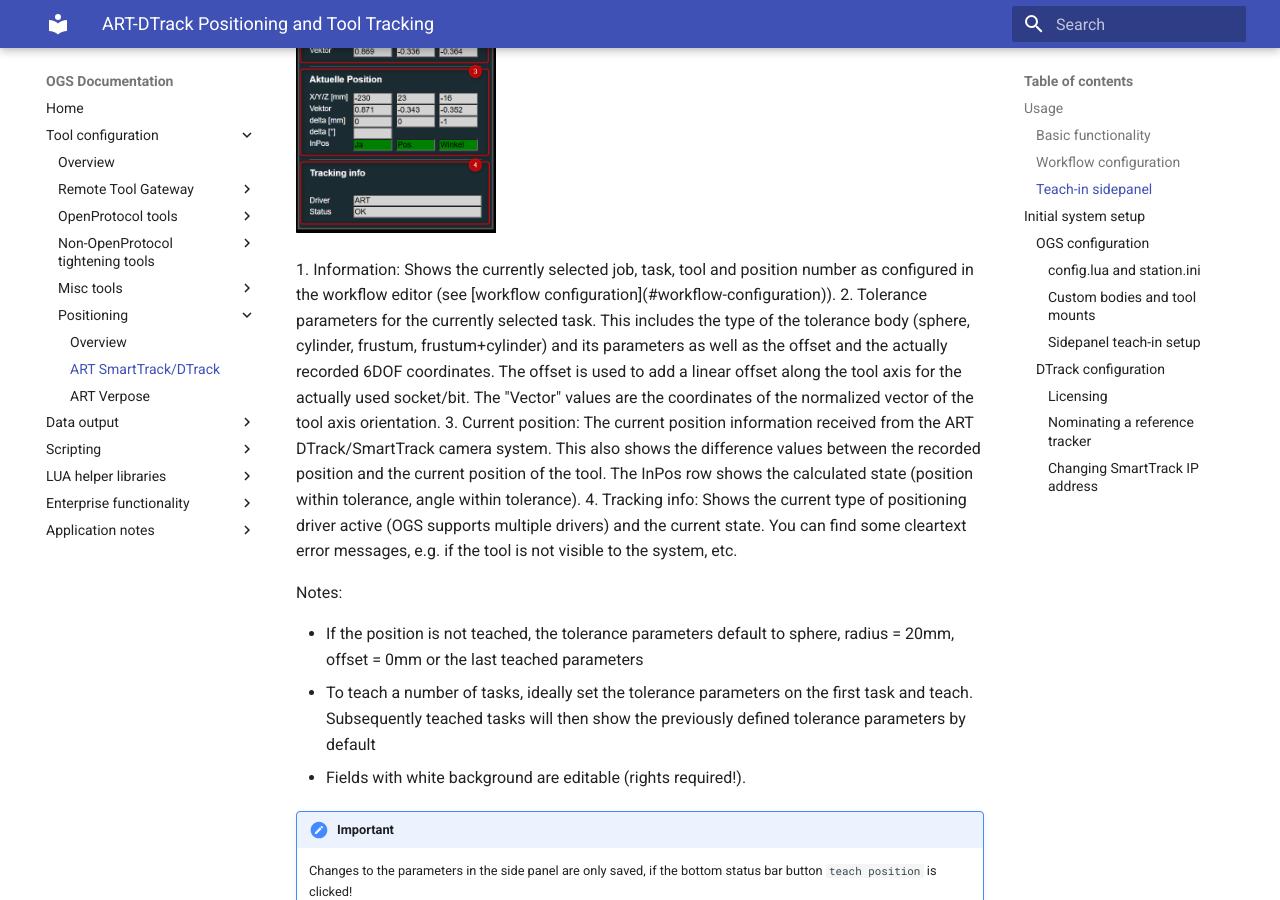
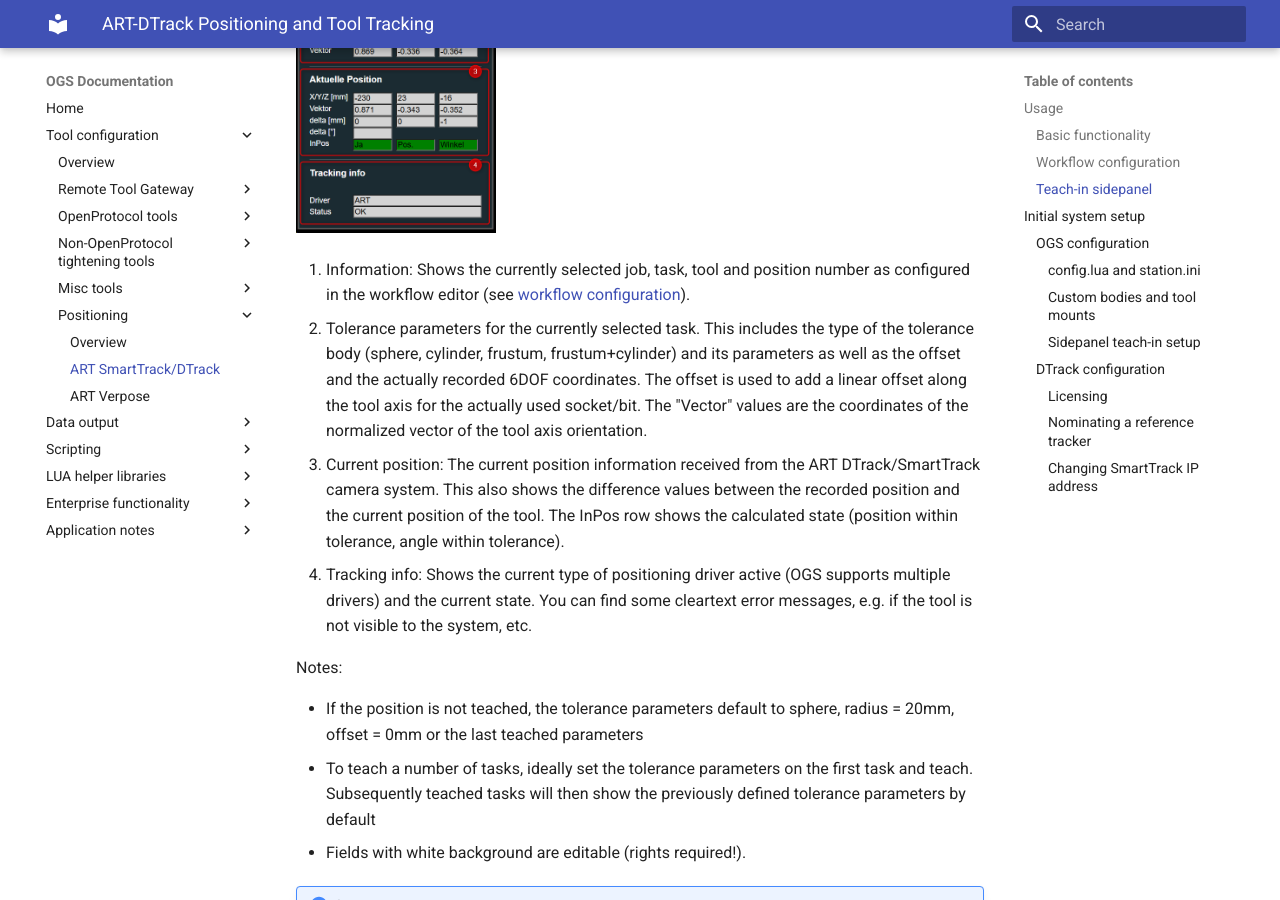
Before and after one commit to haller-erne/ogs, an MkDocs documentation site: the page built from docs/tools/positioning/positioning-art-dtrack.md, in a window 1280 px wide and 900 px high, scrolled down 4296 px. Built offline with MkDocs 1.6.1 and Material for MkDocs 9.7.7, drawn with Linux system fonts in a browser that asks for light colours.

Commit message:
Update ART

```diff
--- a/docs/tools/positioning/positioning-art-dtrack.md
+++ b/docs/tools/positioning/positioning-art-dtrack.md
@@ -81,11 +81,11 @@ For information about how to access the teach-in view and howto open the sidepan
 
 The side panel consists of four sections:
 
-<div class="mdx-columns" markdown>
+<div id="he01" class="mdx-columns" markdown>
 
 ![Sidepanel](resources/monitor-sidepanel.png){ align=right, width="200" }
 
-<div>
+<div id="he01" markdown>
 1. Information: Shows the currently selected job, task, tool and position number as configured in the workflow editor (see [workflow configuration](#workflow-configuration)).
 2. Tolerance parameters for the currently selected task. This includes the type of the tolerance body (sphere, cylinder, frustum, frustum+cylinder) and its parameters as well as the offset and the actually recorded 6DOF coordinates. The offset is used to add a linear offset along the tool axis for the actually used socket/bit. The "Vector" values are the coordinates of the normalized vector of the tool axis orientation.
 3. Current position: The current position information received from the ART DTrack/SmartTrack camera system. This also shows the difference values between the recorded position and the current position of the tool. The InPos row shows the calculated state (position within tolerance, angle within tolerance).
```
